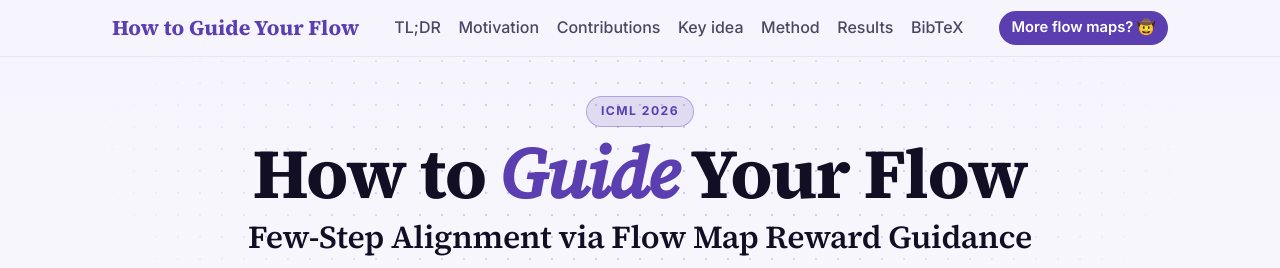
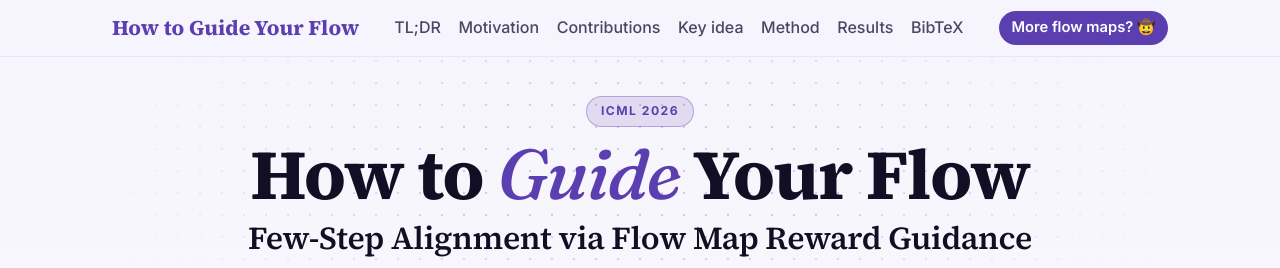
Before and after one commit to flow-map-reward-alignment/flow-map-reward-guidance, a plain HTML site: page index.html in a window 1280 px wide. Shown: the top 268 px of the page. Drawn offline with nearby package versions, Linux system fonts and the light colour scheme.

Commit message:
Title: keep Fraunces italic for Guide

```diff
--- a/index.html
+++ b/index.html
@@ -6,7 +6,7 @@
 <link rel="icon" type="image/png" href="static/images/abstract_human_form/nfe5_final.webp">
 <link rel="stylesheet" href="https://cdnjs.cloudflare.com/ajax/libs/font-awesome/6.5.1/css/all.min.css">
 <link rel="preconnect" href="https://fonts.googleapis.com"><link rel="preconnect" href="https://fonts.gstatic.com" crossorigin>
-<link href="https://fonts.googleapis.com/css2?family=Inter:wght@400;500;600;700;800&family=Source+Serif+4:ital,opsz,wght@0,8..60,400;0,8..60,500;0,8..60,600;0,8..60,700;1,8..60,400;1,8..60,500&display=swap" rel="stylesheet">
+<link href="https://fonts.googleapis.com/css2?family=Fraunces:ital,opsz,wght@1,9..144,500&family=Inter:wght@400;500;600;700;800&family=Source+Serif+4:ital,opsz,wght@0,8..60,400;0,8..60,500;0,8..60,600;0,8..60,700;1,8..60,400;1,8..60,500&display=swap" rel="stylesheet">
 <link rel="stylesheet" href="https://cdn.jsdelivr.net/npm/katex@0.16.9/dist/katex.min.css">
 <script defer src="https://cdn.jsdelivr.net/npm/katex@0.16.9/dist/katex.min.js"></script>
 <script defer src="https://cdn.jsdelivr.net/npm/katex@0.16.9/dist/contrib/auto-render.min.js" onload="renderMathInElement(document.body,{delimiters:[{left:'$$',right:'$$',display:true},{left:'$',right:'$',display:false}]})"></script>
@@ -25,7 +25,7 @@ em{color:inherit}strong{color:var(--text)}
 .wrap{max-width:var(--max);margin:0 auto;padding:0 1.5rem}
 .head{text-align:center;padding:2.4rem 1.5rem .9rem}
 .head h1{font-family:var(--serif);font-size:clamp(2.8rem,7vw,4.4rem);font-weight:700;line-height:1;letter-spacing:-.02em;max-width:800px;margin:0 auto .55rem}
-.head h1 em{font-style:italic;color:var(--accent)}
+.head h1 em{font-family:'Fraunces',Georgia,serif;font-weight:600;font-style:italic;color:var(--accent)}
 .head .subtitle{font-family:var(--serif);font-size:clamp(1.3rem,3vw,2rem);font-weight:600;color:var(--text);line-height:1.15;letter-spacing:-.012em;max-width:820px;margin:0 auto 1rem}
 .head .authors{font-size:1.08rem;margin-bottom:.35rem}
 .head .authors a{color:var(--text);font-weight:500}
```
